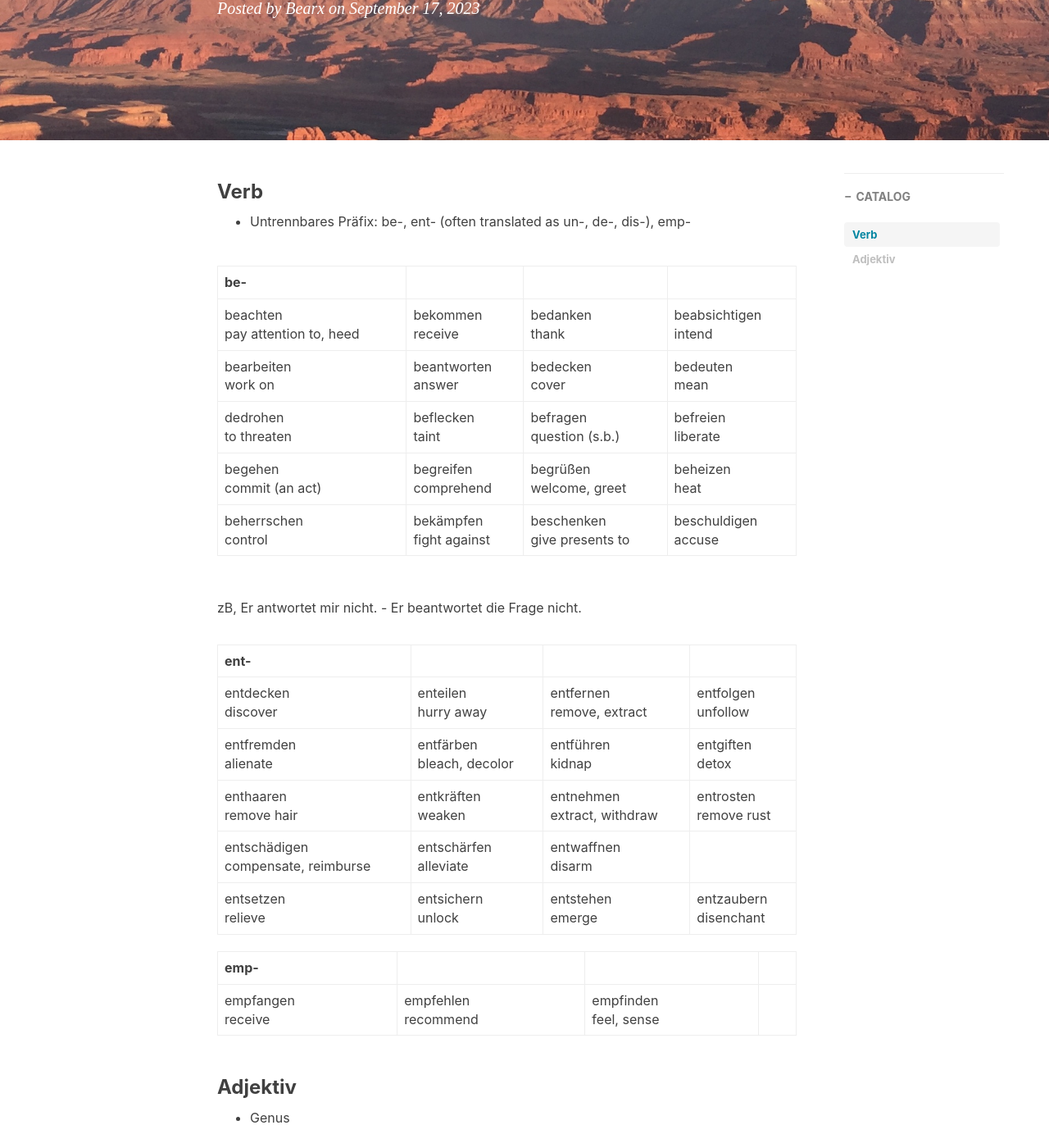
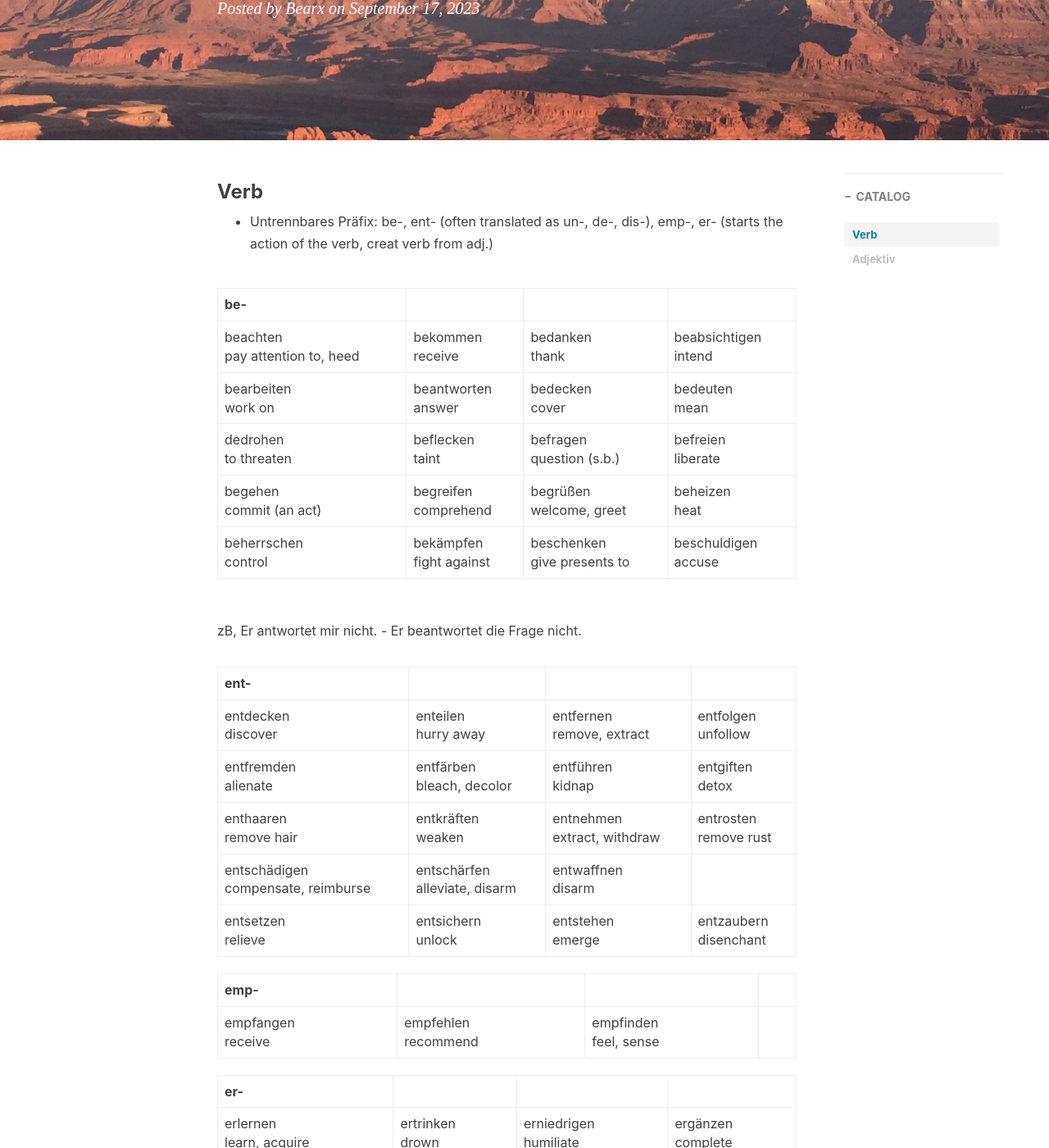
Before and after one commit to Bearxcave/Bearxcave.github.io, a Jekyll site: the page built from _posts/2023-09-17-Deutsch-learnen.md, in a window 1280 px wide and 1400 px high, scrolled down 286 px. Shown: the whole window at 82% size. Built offline with Jekyll 4.4.1, drawn with Linux system fonts in a browser that asks for light colours; nearby versions of some CDN libraries; comment, search, counter and statistics services are not loaded.

Commit message:
Update 2023-09-17-Deutsch-learnen.md

```diff
--- a/_posts/2023-09-17-Deutsch-learnen.md
+++ b/_posts/2023-09-17-Deutsch-learnen.md
@@ -12,7 +12,7 @@ tags:
 
 ### Verb
 
-* Untrennbares Präfix: be-, ent- (often translated as un-, de-, dis-), emp-
+* Untrennbares Präfix: be-, ent- (often translated as un-, de-, dis-), emp-, er- (starts the action of the verb, creat verb from adj.)
 
 | be- |  |  |  |
 | ---- | ---- | ---- | ---- |
@@ -29,12 +29,17 @@ zB, Er antwortet mir nicht. - Er beantwortet die Frage nicht.
 | entdecken<br>discover | enteilen<br>hurry away | entfernen<br>remove, extract | entfolgen<br>unfollow |
 | entfremden<br>alienate | entfärben<br>bleach, decolor | entführen<br>kidnap | entgiften<br>detox |
 | enthaaren<br>remove hair | entkräften<br>weaken | entnehmen<br>extract, withdraw | entrosten<br>remove rust |
-| entschädigen<br>compensate, reimburse | entschärfen<br>alleviate | entwaffnen<br>disarm |
+| entschädigen<br>compensate, reimburse | entschärfen<br>alleviate, disarm | entwaffnen<br>disarm |  |
 | entsetzen<br>relieve | entsichern<br>unlock | entstehen<br>emerge | entzaubern<br>disenchant |
 
 | emp- |  |  |  |
 | ---- | ---- | ---- | ---- |
 | empfangen<br>receive | empfehlen<br>recommend | empfinden<br>feel, sense |  |
+
+| er- |  |  |  |
+| ---- | ---- | ---- | ---- |
+| erlernen<br>learn, acquire | ertrinken<br>drown | erniedrigen<br>humiliate | ergänzen<br>complete |
+| ... |  |  |  |
 
 ### Adjektiv
 
```
